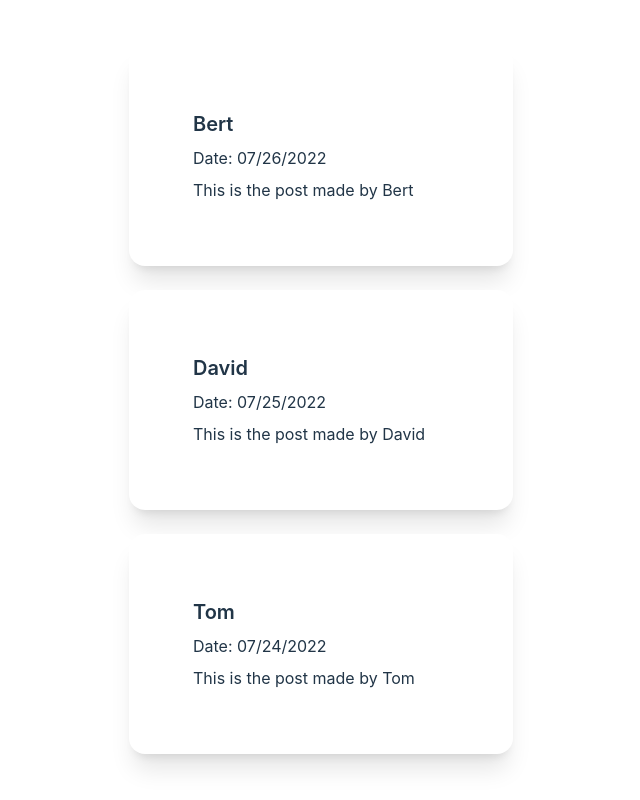
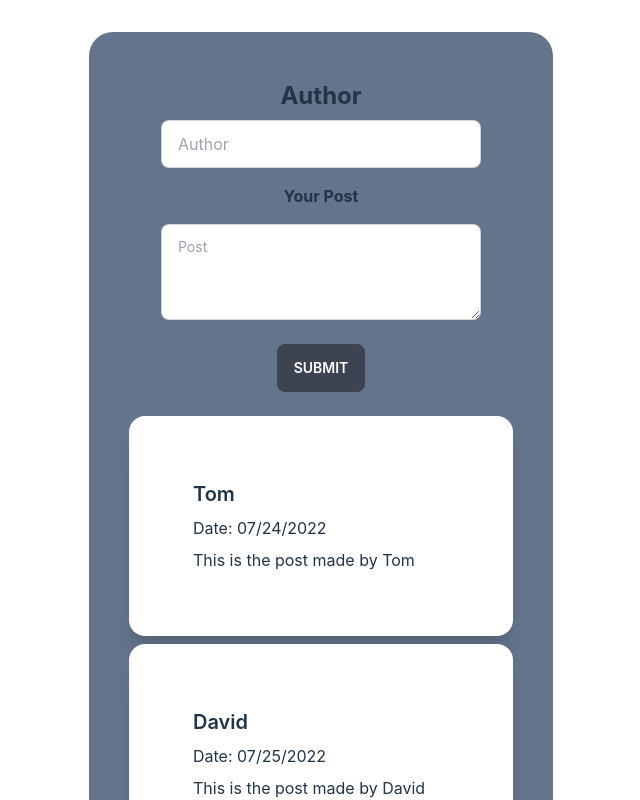
Before and after one commit to bertcanoiii/svelte-for-beginners, a Svelte app: page / in a window 1280 px wide. Shown: the top 800 px of the page, without its empty margins (319-959 px from the left). Built offline with nearby package versions, Linux system fonts and the light colour scheme.

Commit message:
reset and demonstrate form binding

```diff
--- a/src/App.svelte
+++ b/src/App.svelte
@@ -1,12 +1,44 @@
 <script>
-    import data from "./data.json"
+    import data from "./data.json";
 
-    let posts = data.data
+    let posts = data.data;
+    let author = '';
+    let post = '';
+
+    function submitForm() {
+        const newPost = {
+            id: posts.length +1,
+            author: author,
+            date_created: '07/26/2022',
+            post: post
+        }
+
+        posts.push(newPost)
+        posts = posts
+
+        author = ''
+        post = ''
+
+    }
 </script>
 
 <main>
- <div  class="flex flex-col justify-center items-center space-y-6">
-     {#each posts as post}
+    <div class="flex flex-col justify-center items-center bg-slate-500 p-10 rounded-3xl space-y-6">
+
+        <div class="form-control w-80 items-center">
+            <label for="author" class="label font-bold text-2xl">Author</label>
+            <input bind:value={author} id="author" name="author" type="text" placeholder="Author"
+                   class="input input-bordered w-full max-w-xs"/>
+            <label for="post" class="label">
+                <span class="label font-bold text-m">Your Post</span>
+            </label>
+            <textarea bind:value={post} id="post" class="textarea textarea-bordered h-24 w-full"
+                      placeholder="Post"></textarea>
+            <button on:click={submitForm} class="btn mt-6">Submit</button>
+        </div>
+
+            <div class="overflow space-y-2 ">
+                {#each posts.reverse() as post}
                 <div class="card w-96 bg-base-100 shadow-xl">
                     <div class="card-body items-start">
                         <h2 class="card-title">{post.author}</h2>
@@ -16,6 +48,8 @@
                 </div>
                 {/each}
             </div>
+
+    </div>
 </main>
 
 <style>
```
Lines whose indentation alone changed are shown as unchanged.
